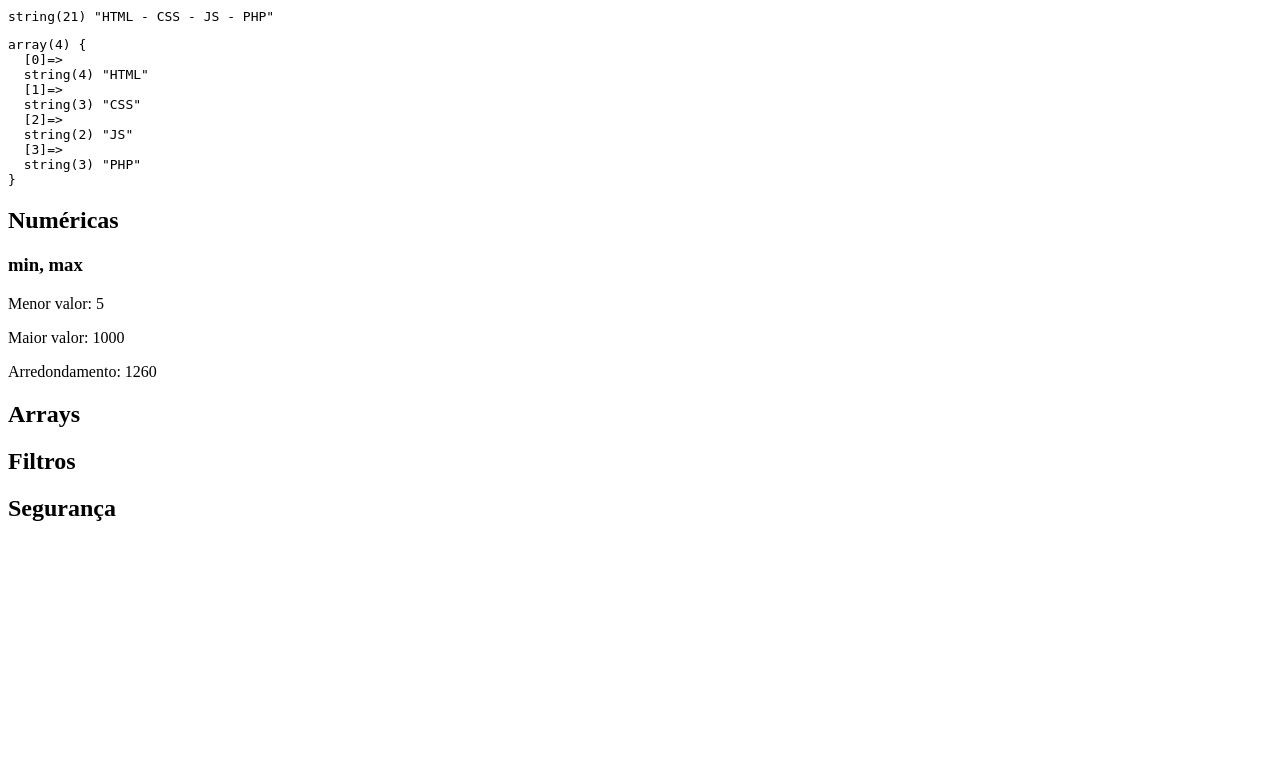
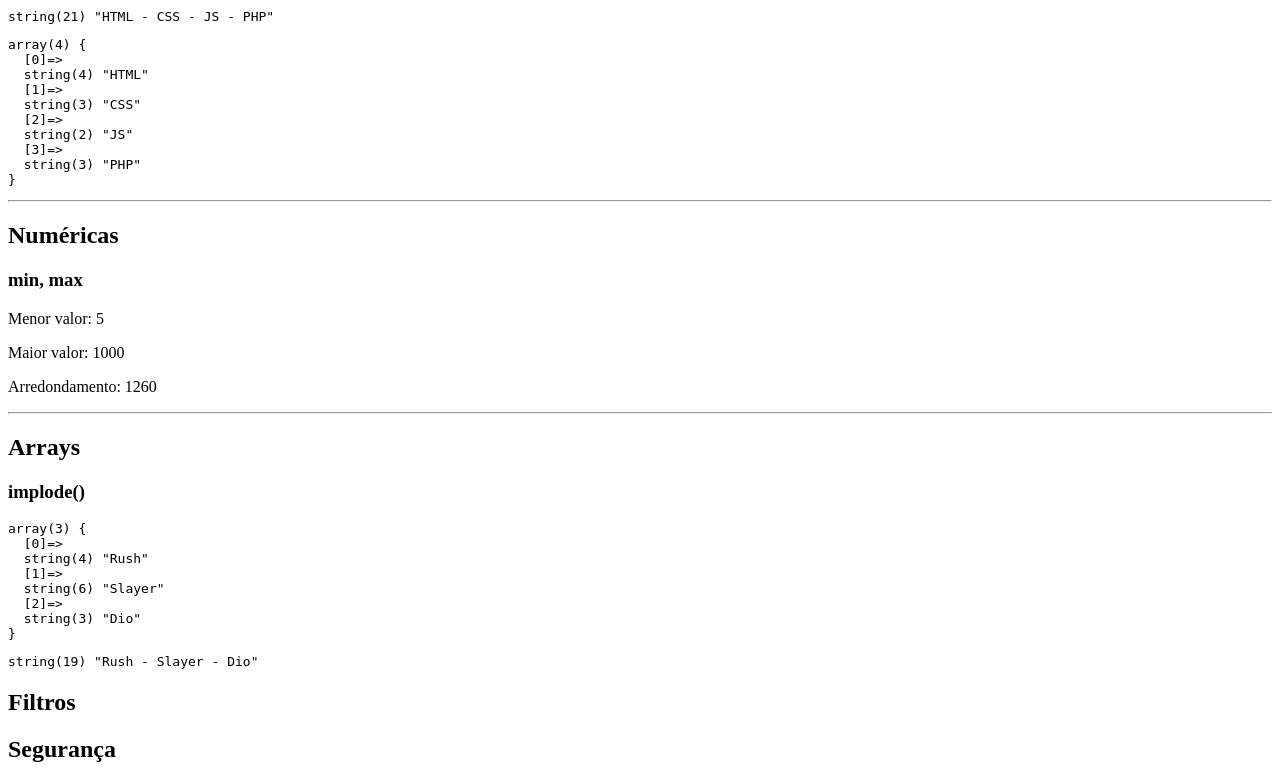
Before and after one commit to slothandre/aulas-php, a PHP site: page /07-funcoes-nativas.php in a window 1280 px wide. Shown: the part 394-1177 px from the top of the page. Before the commit the page ends 915 px from the top, so only its background shows below. Run offline with PHP 8.4, Linux system fonts and the light colour scheme.

Commit message:
Funções para arrays

```diff
--- a/07-funcoes-nativas.php
+++ b/07-funcoes-nativas.php
@@ -41,6 +41,8 @@
     <pre><?=var_dump($linguagens)?></pre>
     <pre><?=var_dump($arrayLinguagens)?></pre>
 
+    <hr>
+
     <h2>Numéricas</h2>
     <h3>min, max</h3>
     <?php
@@ -51,7 +53,17 @@
     <p>Maior valor: <?=max($valores)?></p>
     <p>Arredondamento: <?=round($valorQualquer)?></p>
 
+    <hr>
+
     <h2>Arrays</h2>
+    <h3>implode()</h3>
+    <?php
+        /* Função que transforma array em string */
+        $bandas = ["Rush", "Slayer", "Dio"];
+        $textoBandas = implode(" - ", $bandas);
+    ?>
+    <pre><?=var_dump($bandas)?></pre>
+    <pre><?=var_dump($textoBandas)?></pre>
 
     <h2>Filtros</h2>
 
```
